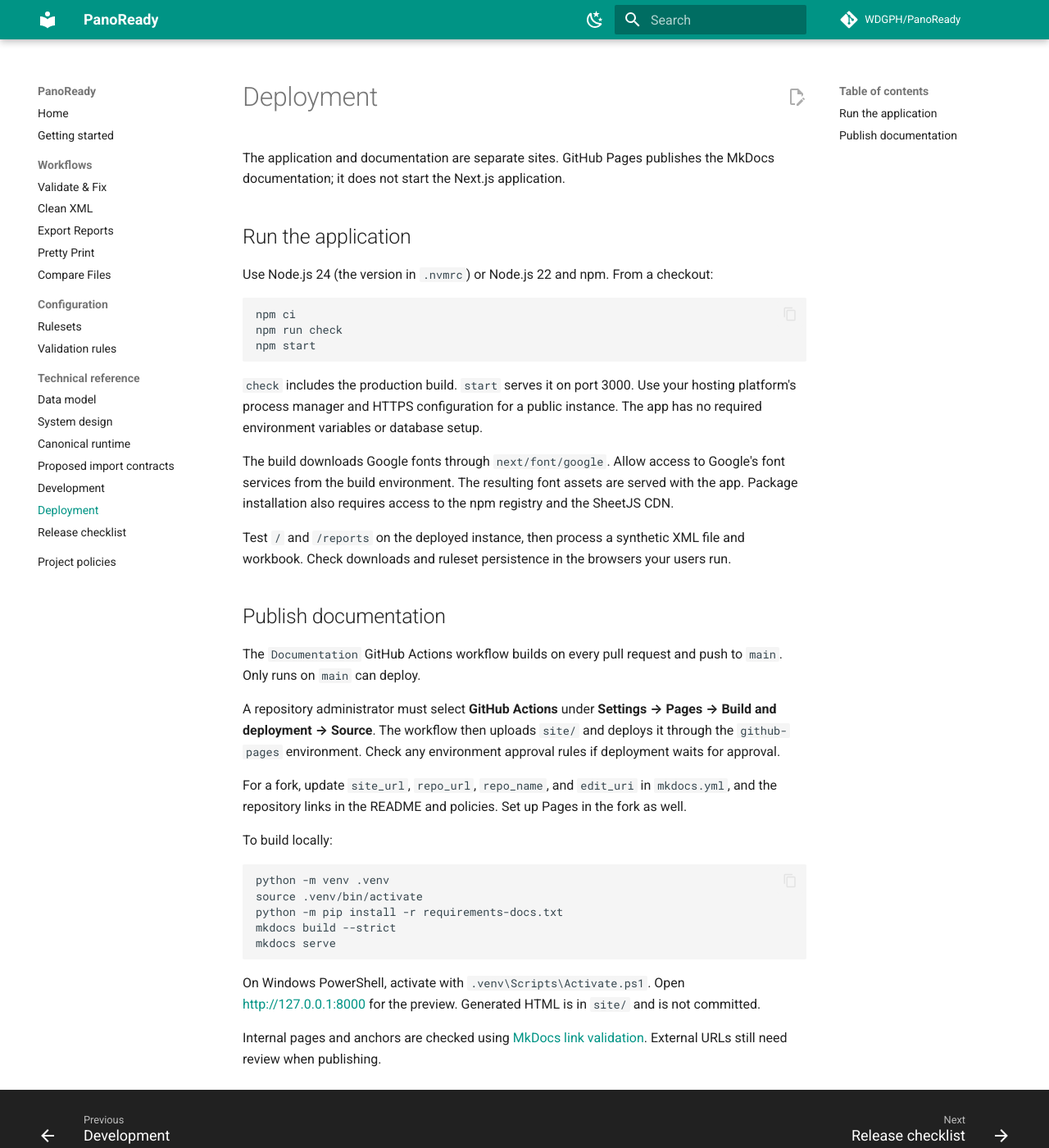
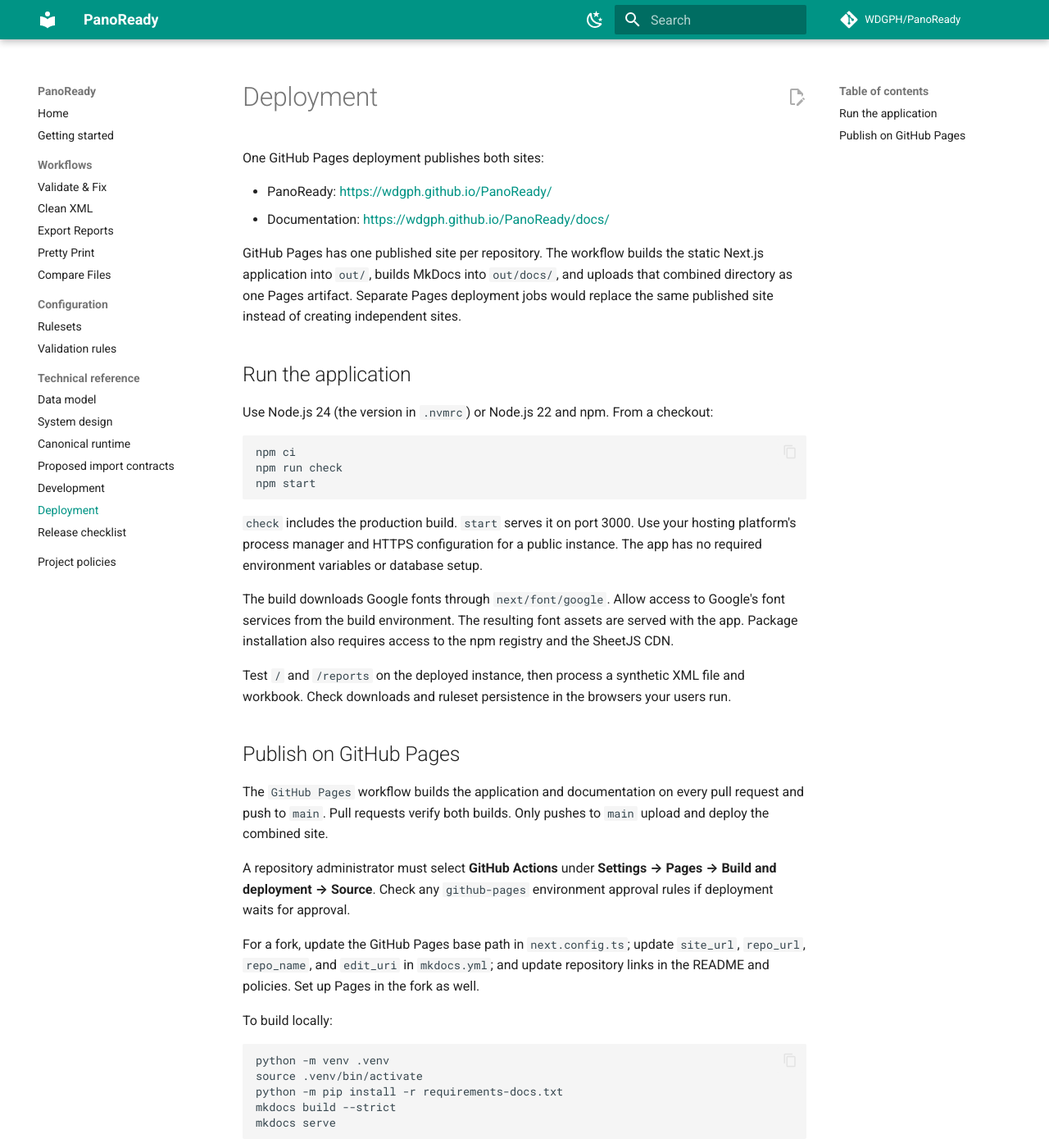
Before and after one commit to WDGPH/PanoReady, an MkDocs documentation site: the page built from docs/deployment.md, in a window 1280 px wide and 1400 px high. Shown: the whole window at 82% size. Built offline with MkDocs 1.6.1 and Material for MkDocs 9.7.7, drawn with Linux system fonts in a browser that asks for light colours; comment, search, counter and statistics services are not loaded; some of the changed text lies outside the part shown.

Commit message:
update deployment strategy

````diff
--- a/docs/deployment.md
+++ b/docs/deployment.md
@@ -1,6 +1,11 @@
 # Deployment
 
-The application and documentation are separate sites. GitHub Pages publishes the MkDocs documentation; it does not start the Next.js application.
+One GitHub Pages deployment publishes both sites:
+
+- PanoReady: <https://wdgph.github.io/PanoReady/>
+- Documentation: <https://wdgph.github.io/PanoReady/docs/>
+
+GitHub Pages has one published site per repository. The workflow builds the static Next.js application into `out/`, builds MkDocs into `out/docs/`, and uploads that combined directory as one Pages artifact. Separate Pages deployment jobs would replace the same published site instead of creating independent sites.
 
 ## Run the application
 
@@ -18,13 +23,13 @@
 
 Test `/` and `/reports` on the deployed instance, then process a synthetic XML file and workbook. Check downloads and ruleset persistence in the browsers your users run.
 
-## Publish documentation
+## Publish on GitHub Pages
 
-The `Documentation` GitHub Actions workflow builds on every pull request and push to `main`. Only runs on `main` can deploy.
+The `GitHub Pages` workflow builds the application and documentation on every pull request and push to `main`. Pull requests verify both builds. Only pushes to `main` upload and deploy the combined site.
 
-A repository administrator must select **GitHub Actions** under **Settings → Pages → Build and deployment → Source**. The workflow then uploads `site/` and deploys it through the `github-pages` environment. Check any environment approval rules if deployment waits for approval.
+A repository administrator must select **GitHub Actions** under **Settings → Pages → Build and deployment → Source**. Check any `github-pages` environment approval rules if deployment waits for approval.
 
-For a fork, update `site_url`, `repo_url`, `repo_name`, and `edit_uri` in `mkdocs.yml`, and the repository links in the README and policies. Set up Pages in the fork as well.
+For a fork, update the GitHub Pages base path in `next.config.ts`; update `site_url`, `repo_url`, `repo_name`, and `edit_uri` in `mkdocs.yml`; and update repository links in the README and policies. Set up Pages in the fork as well.
 
 To build locally:
 
@@ -36,6 +41,6 @@
 mkdocs serve
 ```
 
-On Windows PowerShell, activate with `.venv\Scripts\Activate.ps1`. Open <http://127.0.0.1:8000> for the preview. Generated HTML is in `site/` and is not committed.
+On Windows PowerShell, activate with `.venv\Scripts\Activate.ps1`. Open <http://127.0.0.1:8000> for the preview. Generated HTML is in `site/` and is not committed. The Pages workflow instead passes `--site-dir out/docs` so the documentation is included below the application.
 
 Internal pages and anchors are checked using [MkDocs link validation](https://www.mkdocs.org/user-guide/configuration/#validation). External URLs still need review when publishing.
--- a/mkdocs.yml
+++ b/mkdocs.yml
@@ -1,6 +1,6 @@
 site_name: PanoReady
 site_description: Browser-based validation, cleaning, comparison, and export tools for STIX school enrolment data.
-site_url: https://wdgph.github.io/PanoReady/
+site_url: https://wdgph.github.io/PanoReady/docs/
 repo_url: https://github.com/WDGPH/PanoReady
 repo_name: WDGPH/PanoReady
 edit_uri: edit/main/docs/
````
Also changed, not shown: README.md (+1 -1 lines), SUPPORT.md (+1 -1 lines), docs/index.md (+2 -1 lines), next.config.ts (+12 -1 lines), 4 other files.
